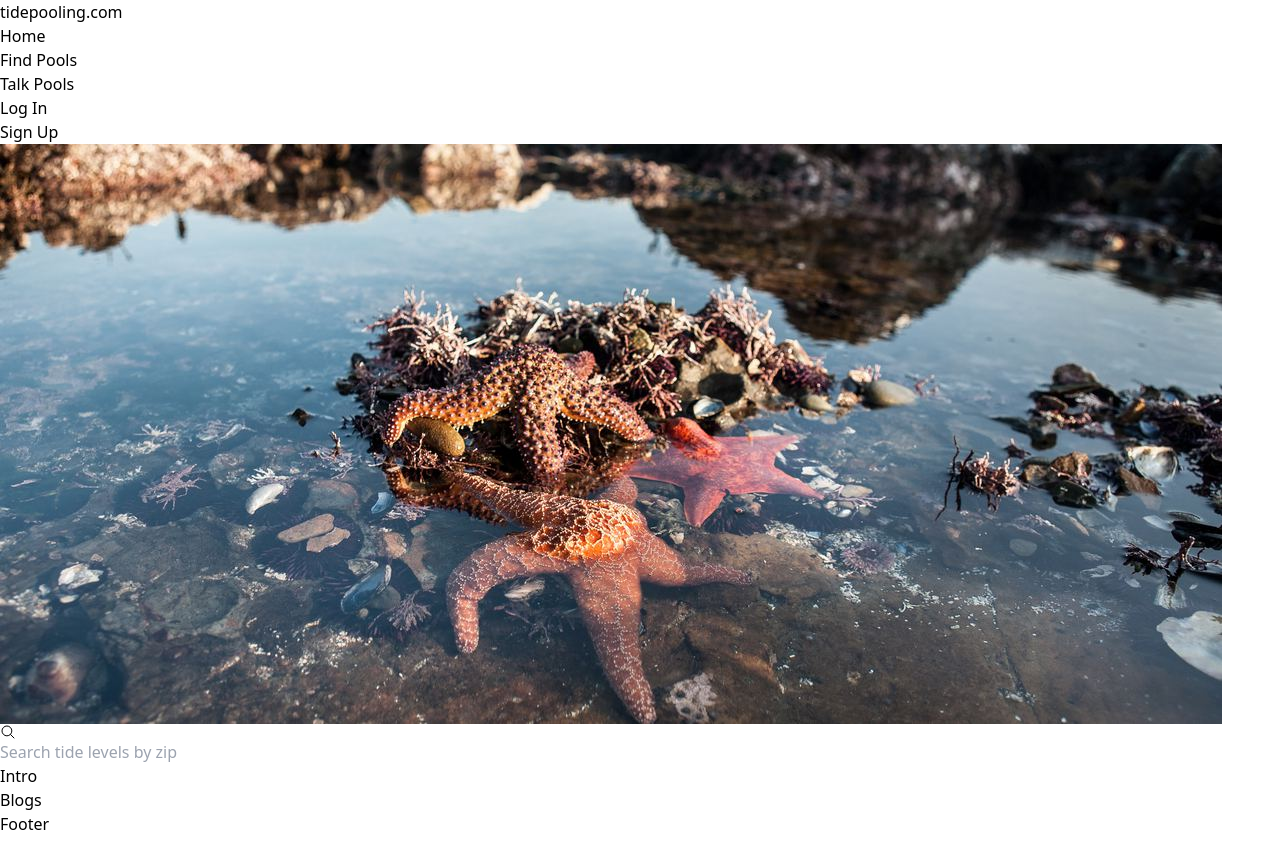
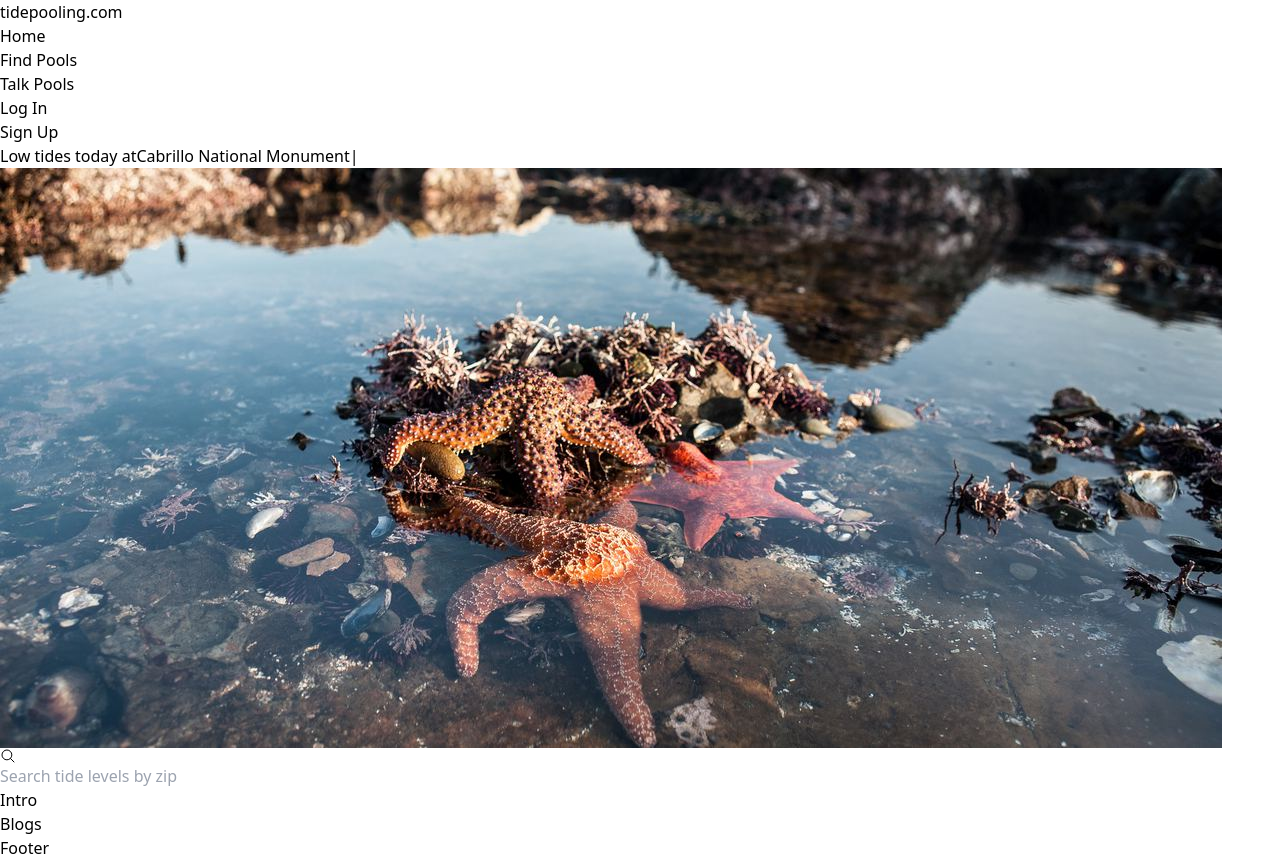
Before and after one commit to quandaworld/tidepooling, a React (Vite) app: page / in a window 1280 px wide. Before the commit the page ends 836 px from the top, so only its background shows below. Built offline with nearby package versions, Linux system fonts and the light colour scheme.

Commit message:
Add today low tide headline

```diff
--- a/src/components/Search.jsx
+++ b/src/components/Search.jsx
@@ -1,17 +1,37 @@
 import React from 'react'
 import banner from '/assets/banner.jpeg'
 import { IoSearchOutline } from "react-icons/io5";
+import { TypeAnimation } from 'react-type-animation';
 
 function Search() {
   return (
     <div className='flex justify-center flex-col'>
+      <h1 className='absolute top-1/4 left-1/2 transform -translate-x-1/2 -translate-y-1/2 text-center w-11/12 z-10 lg:text-7xl md:text-4xl text-xl font-bold text-white [text-shadow:1px_3px_2px_var(--tw-shadow-color)] shadow-slate-500'>
+        Low tides today at
+        <TypeAnimation
+          sequence={[
+            'La Jolla Beach',
+            2000,
+            'Cabrillo National Monument',
+            2000,
+            'Duxbury Reef Reserve',
+            2000,
+            'Shi Shi Beach',
+            2000
+          ]}
+          wrapper="span"
+          speed={40}
+          className='lg:pl-5 pl-1.5'
+          repeat={Infinity}
+        />
+      </h1>
       <img src={banner} className='rounded-md'/>
-      <div className='flex items-center gap-2 bg-white shadow-lg p-3 rounded-md mt-[-20%] mx-[20%]'>
+      <div className='flex items-center gap-2 bg-white/80 shadow-lg shadow-slate-800 p-3 rounded-md mt-[-20%] mx-[20%]'>
         <IoSearchOutline className='text-[20px] text-gray-500'/>
         <input
           type='text'
           placeholder='Search tide levels by zip'
-          className='outline-none'
+          className='outline-none bg-transparent placeholder-gray-500'
         />
       </div>
     </div>
```
